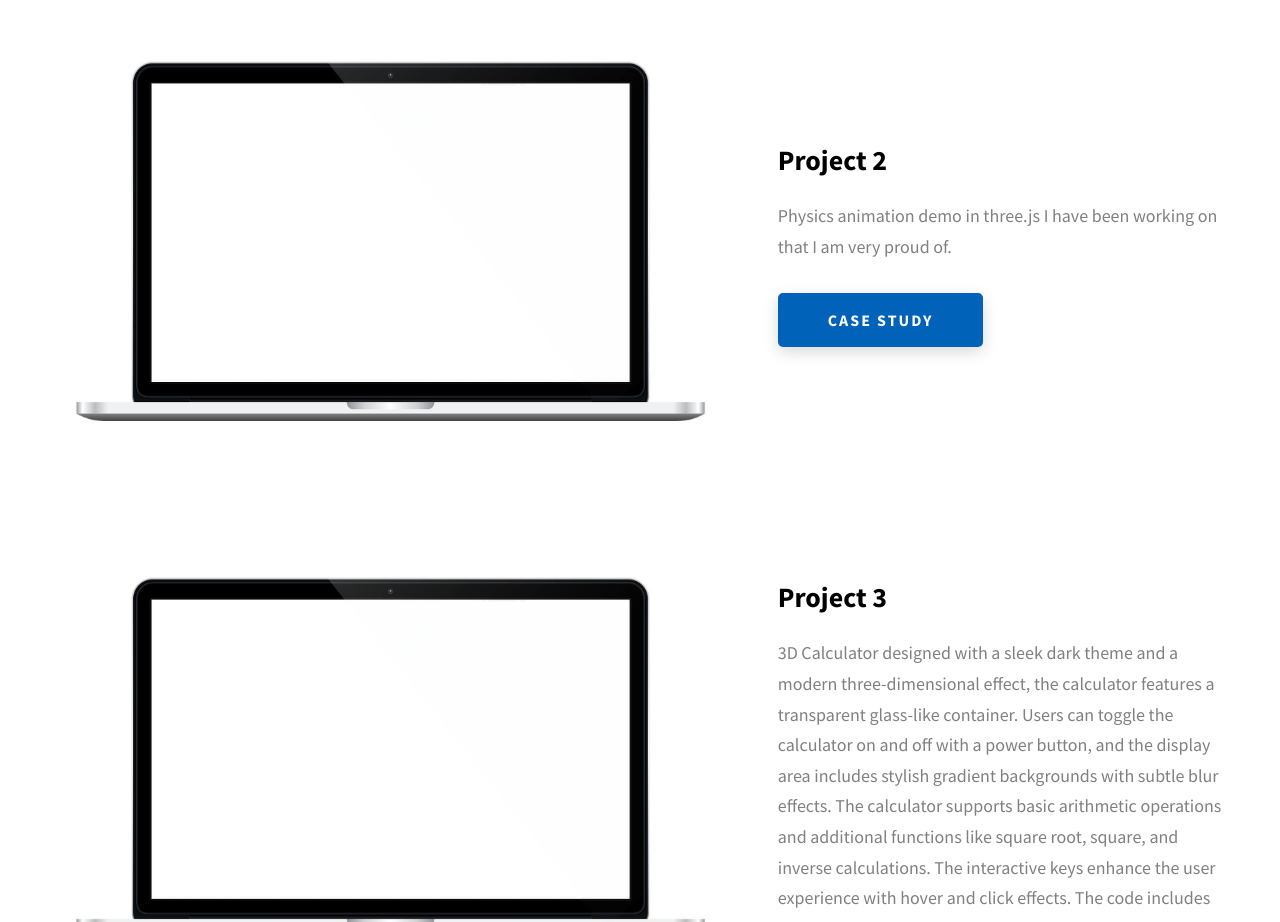
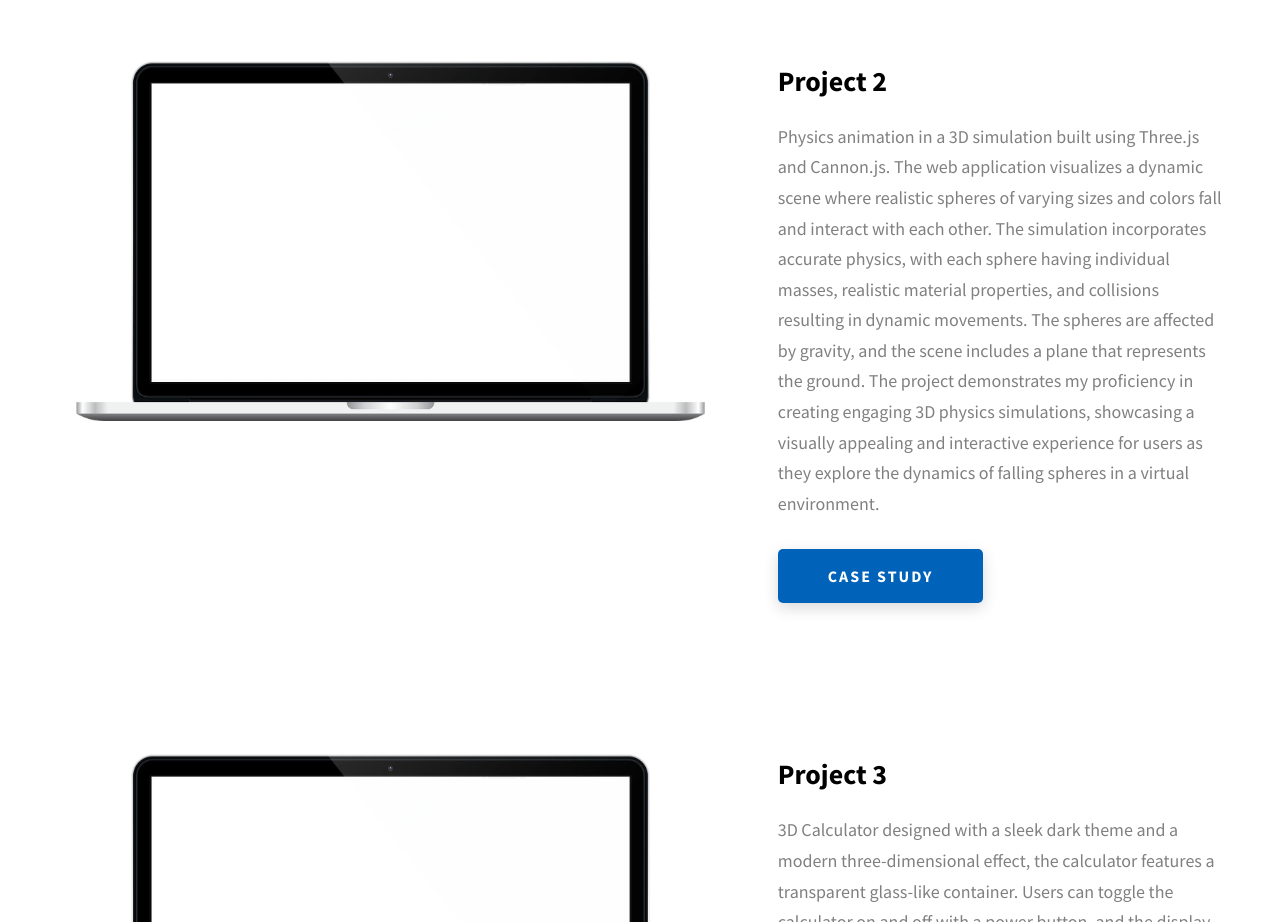
Before and after one commit to JasonLeisure/portfolio, a website: page dopefolio/index.html in a window 1280 px wide. Shown: the part 2540-3462 px from the top of the page. Drawn offline with Linux system fonts and the light colour scheme.

Commit message:
Update index.html

```diff
--- a/dopefolio/index.html
+++ b/dopefolio/index.html
@@ -235,7 +235,7 @@
             <div class="projects__row-content">
               <h3 class="projects__row-content-title">Project 2</h3>
               <p class="projects__row-content-desc">
-                Physics animation demo in three.js I have been working on that I am very proud of.
+                Physics animation in a 3D simulation built using Three.js and Cannon.js. The web application visualizes a dynamic scene where realistic spheres of varying sizes and colors fall and interact with each other. The simulation incorporates accurate physics, with each sphere having individual masses, realistic material properties, and collisions resulting in dynamic movements. The spheres are affected by gravity, and the scene includes a plane that represents the ground. The project demonstrates my proficiency in creating engaging 3D physics simulations, showcasing a visually appealing and interactive experience for users as they explore the dynamics of falling spheres in a virtual environment.
               </p>
               <a
                 href="./project-2.html"
```
